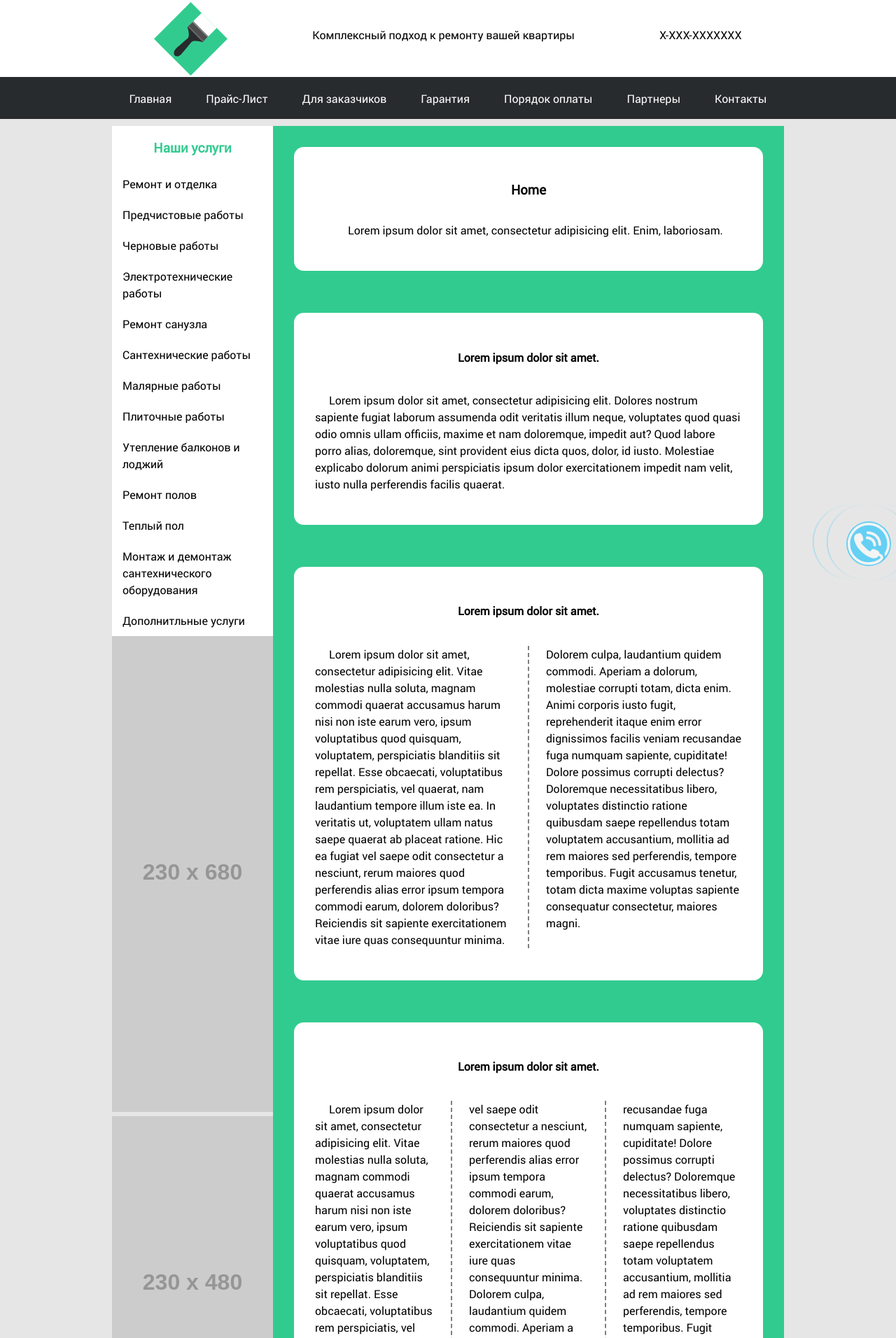
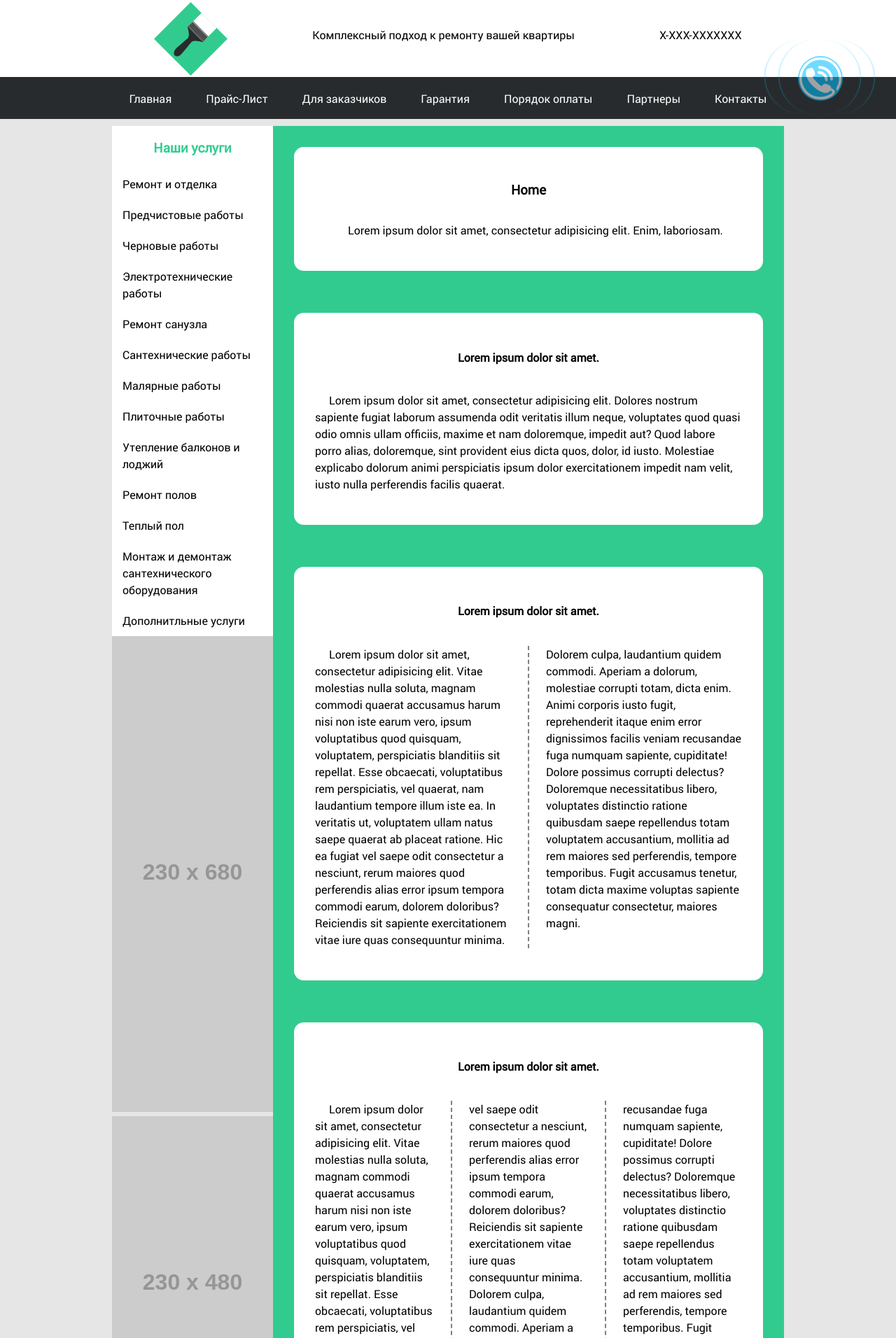
Before and after one commit to Some-stranger/Some-stranger.github.io, a Jekyll site: the page built from index.html, in a window 1280 px wide. Shown: the top 1912 px of the page at 70% size. Built offline with Jekyll 4.4.1, drawn with Linux system fonts in a browser that asks for light colours; some web fonts are replaced.

Commit message:
Button-fix

```diff
--- a/_layouts/default.html
+++ b/_layouts/default.html
@@ -91,7 +91,7 @@
 	</div>
 
 <!--Button-->
-	<div dragged="" id="ck_phone_widget" class="callkeeper_phonewidget  ck_visible ck_inactive" style="top: 75%; left: 89%;">
+	<div dragged="" id="ck_phone_widget" class="callkeeper_phonewidget  ck_visible ck_inactive" style="bottom: 10px; right: 10px;">
 		<div drag="ck_phone_widget" class="callkeeper_circle1"></div>
 		<div drag="ck_phone_widget" class="callkeeper_circle2"></div>
 		<div drag="ck_phone_widget" class="callkeeper_circle3"></div>
--- a/css/button.css
+++ b/css/button.css
@@ -12,8 +12,8 @@
 }
 .callkeeper_phonewidget{
   position:fixed !important;
-  left:80%;
-  top:75%;
+  right:10px;
+  top:10px;
   display: none;
   background-color:transparent;
   width:200px;
```
